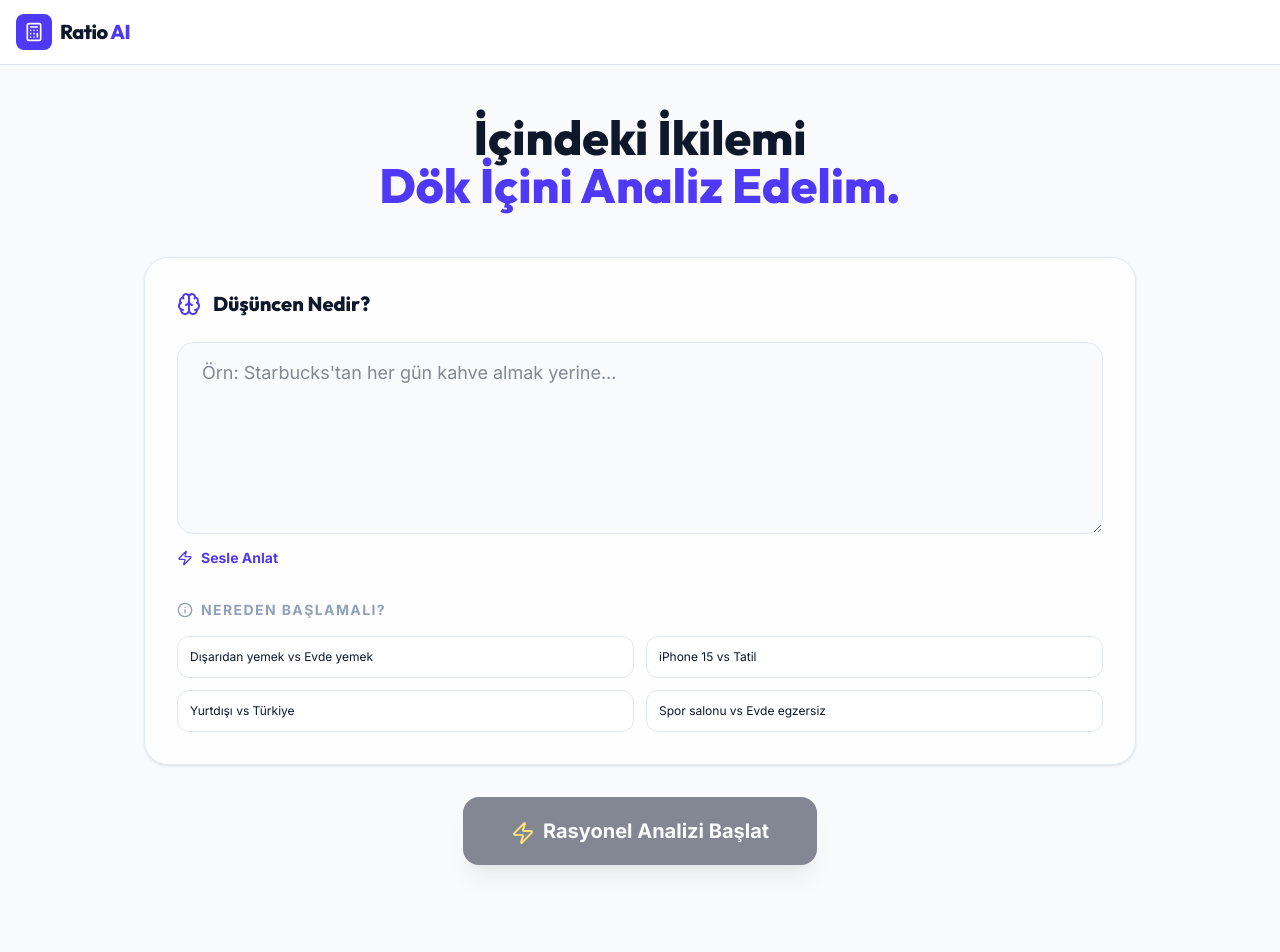
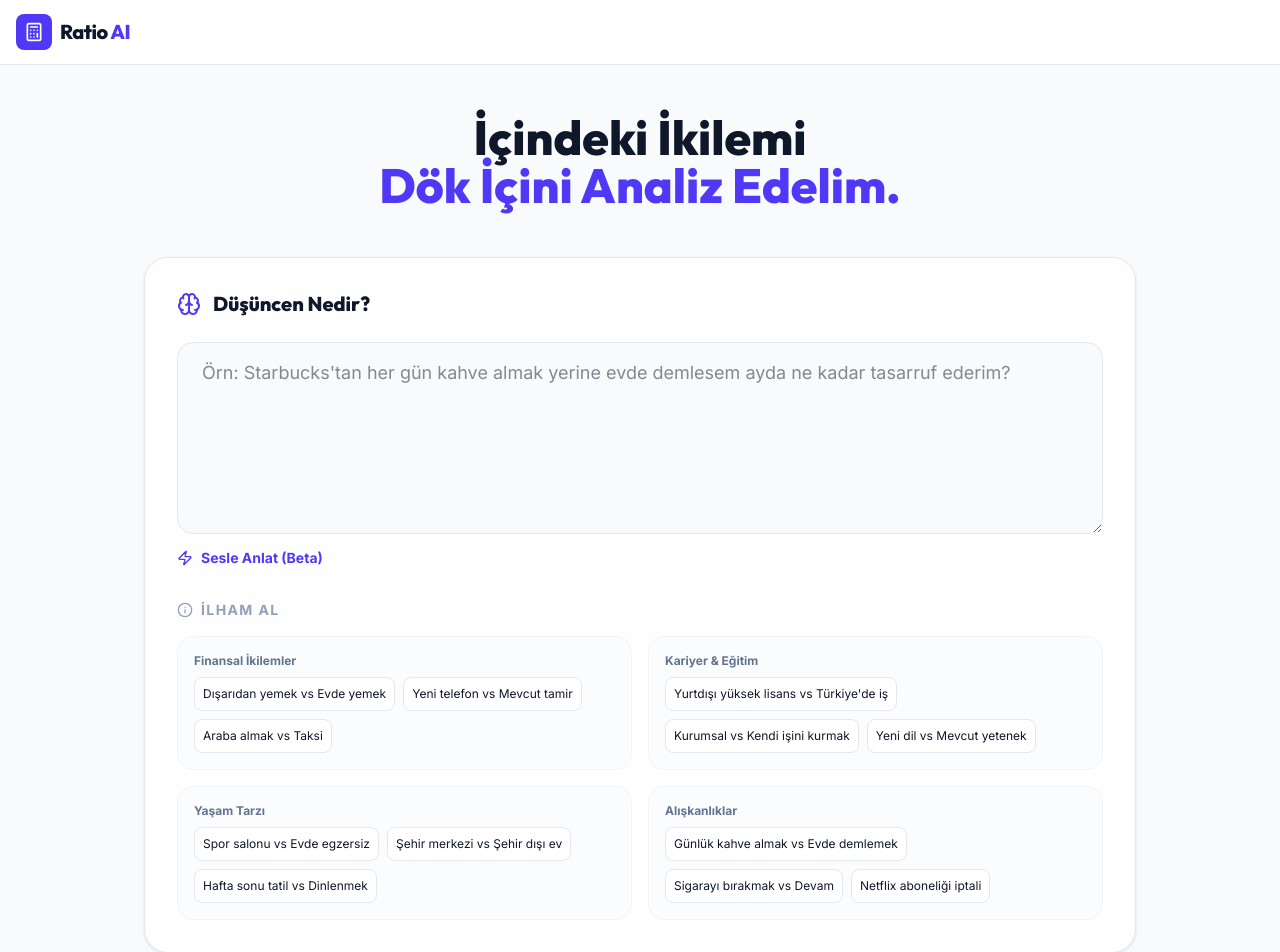
Before and after one commit to barisC0/Ratio, a React (Vite) app: page / in a window 1280 px wide. Shown: the top 952 px of the page. Built offline with nearby package versions, Linux system fonts and the light colour scheme.

Commit message:
Update App.tsx

```diff
--- a/src/App.tsx
+++ b/src/App.tsx
@@ -87,6 +87,25 @@ export default function App() {
     recognition.start();
   };
 
+  const categories = [
+    {
+      title: "Finansal İkilemler",
+      examples: ["Dışarıdan yemek vs Evde yemek", "Yeni telefon vs Mevcut tamir", "Araba almak vs Taksi"]
+    },
+    {
+      title: "Kariyer & Eğitim",
+      examples: ["Yurtdışı yüksek lisans vs Türkiye'de iş", "Kurumsal vs Kendi işini kurmak", "Yeni dil vs Mevcut yetenek"]
+    },
+    {
+      title: "Yaşam Tarzı",
+      examples: ["Spor salonu vs Evde egzersiz", "Şehir merkezi vs Şehir dışı ev", "Hafta sonu tatil vs Dinlenmek"]
+    },
+    {
+      title: "Alışkanlıklar",
+      examples: ["Günlük kahve almak vs Evde demlemek", "Sigarayı bırakmak vs Devam", "Netflix aboneliği iptali"]
+    }
+  ];
+
   return (
     <div className="min-h-screen bg-slate-50 pb-20">
       <header className="bg-white border-b border-slate-200 sticky top-0 z-50">
@@ -112,7 +131,7 @@ export default function App() {
 
         {!result ? (
           <div className="space-y-8">
-            <motion.div initial={{ opacity: 0, y: 20 }} animate={{ opacity: 1, y: 0 }} className="glass-card rounded-3xl p-8 bg-white shadow-xl">
+            <motion.div initial={{ opacity: 0, y: 20 }} animate={{ opacity: 1, y: 0 }} className="glass-card rounded-3xl p-8 bg-white shadow-xl border border-slate-100">
               <div className="flex items-center gap-3 mb-6">
                 <Brain className="w-6 h-6 text-indigo-600" />
                 <h3 className="font-display font-bold text-xl">Düşüncen Nedir?</h3>
@@ -120,22 +139,29 @@ export default function App() {
               <textarea
                 value={thought}
                 onChange={(e) => setThought(e.target.value)}
-                placeholder="Örn: Starbucks'tan her gün kahve almak yerine..."
-                className="w-full h-48 px-6 py-4 bg-slate-50 border border-slate-200 rounded-2xl outline-none focus:border-indigo-500 text-lg"
+                placeholder="Örn: Starbucks'tan her gün kahve almak yerine evde demlesem ayda ne kadar tasarruf ederim?"
+                className="w-full h-48 px-6 py-4 bg-slate-50 border border-slate-200 rounded-2xl outline-none focus:border-indigo-500 text-lg transition-all"
               />
               <button onClick={startListening} className="mt-2 flex items-center gap-2 text-sm text-indigo-600 font-bold hover:text-indigo-700">
-                <Zap className="w-4 h-4" /> Sesle Anlat
+                <Zap className="w-4 h-4" /> Sesle Anlat (Beta)
               </button>
 
               <div className="mt-8">
                 <h4 className="text-sm font-bold text-slate-400 uppercase tracking-widest mb-4 flex items-center gap-2">
-                  <Info className="w-4 h-4" /> Nereden Başlamalı?
+                  <Info className="w-4 h-4" /> İlham Al
                 </h4>
-                <div className="grid grid-cols-1 md:grid-cols-2 gap-3">
-                  {["Dışarıdan yemek vs Evde yemek", "iPhone 15 vs Tatil", "Yurtdışı vs Türkiye", "Spor salonu vs Evde egzersiz"].map((ex) => (
-                    <button key={ex} onClick={() => setThought(ex)} className="text-xs bg-white hover:bg-indigo-50 border border-slate-200 p-3 rounded-xl transition-all text-left">
-                      {ex}
-                    </button>
+                <div className="grid grid-cols-1 md:grid-cols-2 gap-4">
+                  {categories.map((category, idx) => (
+                    <div key={idx} className="bg-slate-50/50 p-4 rounded-2xl border border-slate-100">
+                      <h5 className="text-xs font-bold text-slate-500 mb-2">{category.title}</h5>
+                      <div className="flex flex-wrap gap-2">
+                        {category.examples.map((example) => (
+                          <button key={example} onClick={() => setThought(example)} className="text-xs bg-white hover:bg-indigo-50 border border-slate-200 p-2 rounded-lg transition-all">
+                            {example}
+                          </button>
+                        ))}
+                      </div>
+                    </div>
                   ))}
                 </div>
               </div>
@@ -143,8 +169,8 @@ export default function App() {
 
             <div className="flex justify-center">
               <button onClick={handleCalculate} disabled={loading || !thought.trim()} className="px-12 py-5 bg-slate-900 text-white rounded-2xl font-bold text-xl shadow-xl transition-all hover:scale-105 active:scale-95 disabled:opacity-50">
-                {loading ? <RefreshCcw className="animate-spin mr-2" /> : <Zap className="w-6 h-6 text-yellow-400 mr-2 inline" />}
-                {loading ? 'Analiz Ediliyor...' : 'Rasyonel Analizi Başlat'}
+                {loading ? <RefreshCcw className="animate-spin mr-2 inline" /> : <Zap className="w-6 h-6 text-yellow-400 mr-2 inline" />}
+                {loading ? 'Analiz Ediliyor...' : 'Analizi Başlat'}
               </button>
             </div>
           </div>
@@ -162,25 +188,24 @@ export default function App() {
               </div>
             </div>
 
-            {/* Grafik ve Tablo Alanı */}
             <div className="grid grid-cols-1 lg:grid-cols-3 gap-8">
               <div className="lg:col-span-2 bg-white rounded-3xl p-6 shadow-lg border border-slate-100">
                 <h4 className="font-bold text-xl mb-6">Karşılaştırma Matrisi</h4>
                 <div className="overflow-x-auto">
-                  <table className="w-full text-sm">
+                  <table className="w-full text-sm text-left">
                     <thead>
-                      <tr className="border-b border-slate-100 text-slate-400 uppercase">
-                        <th className="text-left py-4">Metrik</th>
-                        <th className="text-left py-4">{result.extractedOptions?.nameA || 'A'}</th>
-                        <th className="text-left py-4">{result.extractedOptions?.nameB || 'B'}</th>
+                      <tr className="border-b border-slate-100 text-slate-400">
+                        <th className="py-4 px-2">Metrik</th>
+                        <th className="py-4 px-2">{result.extractedOptions?.nameA || 'A'}</th>
+                        <th className="py-4 px-2">{result.extractedOptions?.nameB || 'B'}</th>
                       </tr>
                     </thead>
                     <tbody className="divide-y divide-slate-50">
                       {result.comparisonTable.map((row, i) => (
                         <tr key={i} className="hover:bg-slate-50/50">
-                          <td className="py-4 font-bold text-slate-700">{row.metric}</td>
-                          <td className="py-4">{row.optionA}</td>
-                          <td className="py-4">{row.optionB}</td>
+                          <td className="py-4 px-2 font-bold">{row.metric}</td>
+                          <td className="py-4 px-2">{row.optionA}</td>
+                          <td className="py-4 px-2">{row.optionB}</td>
                         </tr>
                       ))}
                     </tbody>
@@ -188,13 +213,13 @@ export default function App() {
                 </div>
               </div>
 
-              <div className="bg-white rounded-3xl p-6 shadow-lg border border-slate-100">
-                <h4 className="font-bold text-xl mb-6 text-center">Puanlama</h4>
-                <div className="h-[300px] w-full" style={{ minWidth: 0 }}>
+              <div className="bg-white rounded-3xl p-6 shadow-lg border border-slate-100 min-h-[300px]">
+                <h4 className="font-bold text-xl mb-6 text-center">Analiz Grafiği</h4>
+                <div className="h-[250px] w-full" style={{ minWidth: 0 }}>
                   <ResponsiveContainer width="100%" height="100%">
                     <BarChart data={result.scorecard.map(s => ({ name: s.metric, A: s.scoreA, B: s.scoreB }))} layout="vertical">
                       <XAxis type="number" domain={[0, 10]} hide />
-                      <YAxis dataKey="name" type="category" width={80} fontSize={10} />
+                      <YAxis dataKey="name" type="category" width={80} fontSize={10} axisLine={false} tickLine={false} />
                       <Tooltip />
                       <Bar dataKey="A" fill="#2563eb" radius={[0, 4, 4, 0]} />
                       <Bar dataKey="B" fill="#4f46e5" radius={[0, 4, 4, 0]} />
@@ -206,6 +231,9 @@ export default function App() {
           </div>
         )}
       </main>
+      <footer className="mt-20 border-t border-slate-200 py-12 text-center text-slate-400 text-sm">
+        <p>© 2026 Ratio AI. Veriyle karar ver, pişman olma.</p>
+      </footer>
     </div>
   );
 }
```
